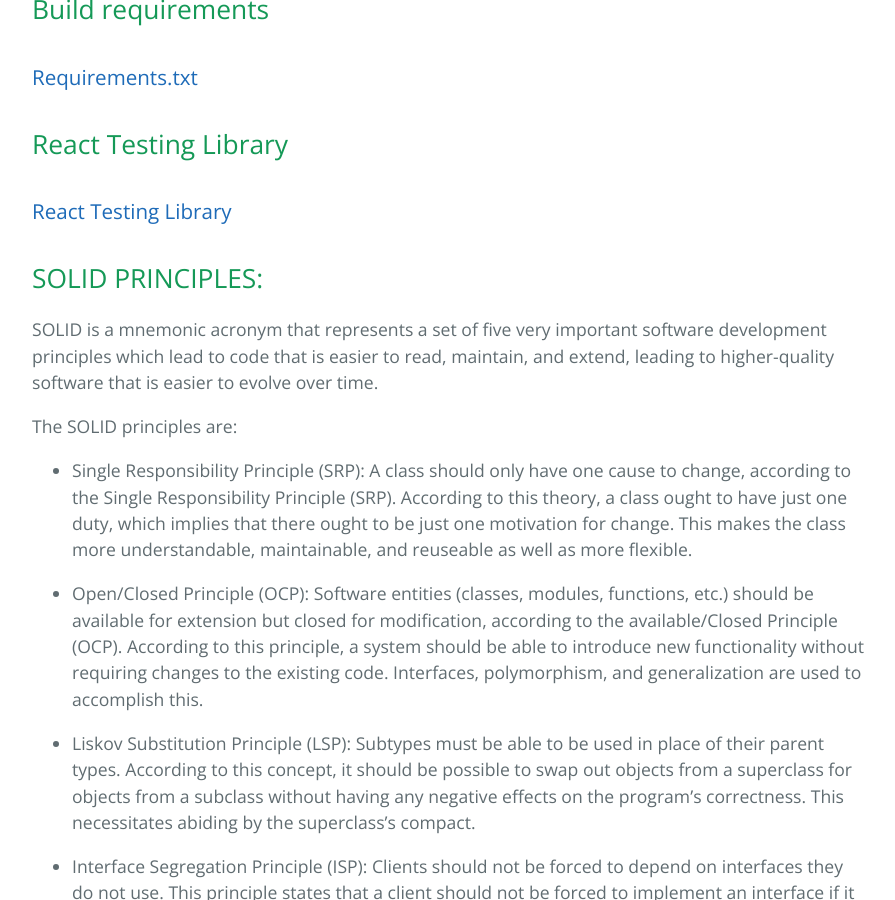
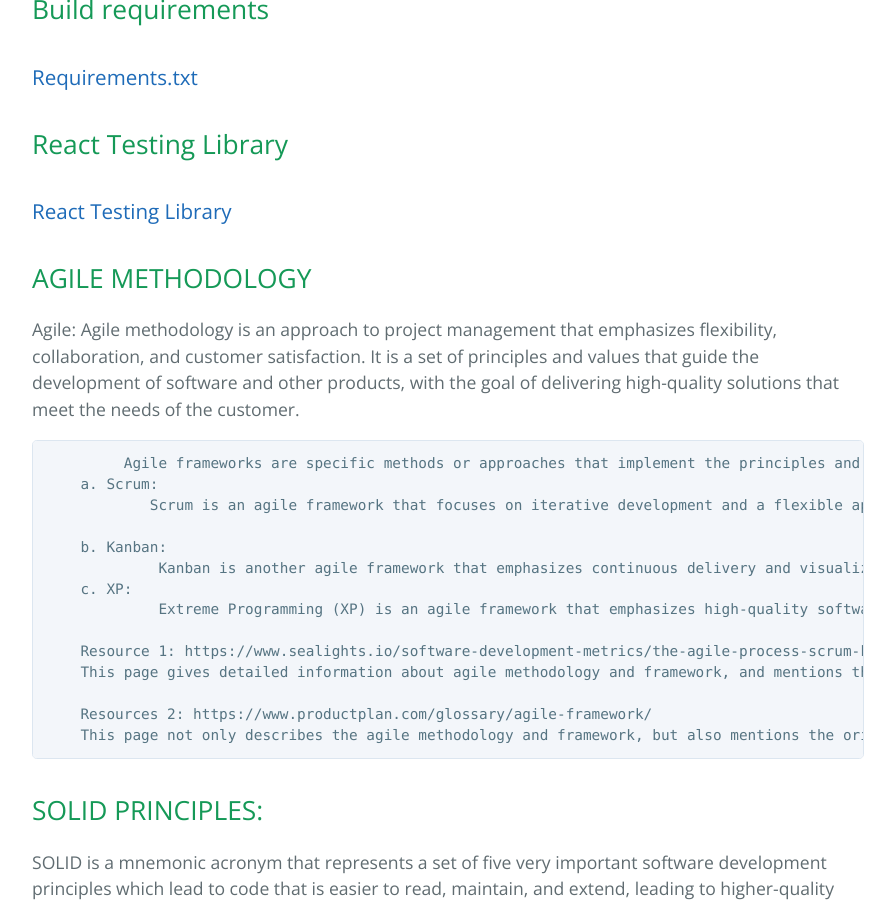
Before and after one commit to learning-software-engineering/learning-software-engineering.github.io, a Jekyll site: the page built from Topics/Development_Process.md, in a window 1280 px wide and 900 px high, scrolled down 713 px. Shown: the whole window, without its empty margins (192-1087 px from the left). Built offline with Jekyll 4.4.1, drawn with Linux system fonts in a browser that asks for light colours; our own code applies the rules of GitHub Pages for plain Markdown files.

Commit message:
Update Development_Process.md

```diff
--- a/Topics/Development_Process.md
+++ b/Topics/Development_Process.md
@@ -13,6 +13,25 @@
 
 ## React Testing Library
 ### [React Testing Library](./Development_Process/React_Testing_Library.md)
+
+## AGILE METHODOLOGY
+Agile:
+             Agile methodology is an approach to project management that emphasizes flexibility, collaboration, and customer satisfaction. It is a                set of principles and values that guide the development of software and other products, with the goal of delivering high-quality                      solutions that meet the needs of the customer.
+
+             Agile frameworks are specific methods or approaches that implement the principles and values of agile methodology in a structured way.                Some popular agile frameworks include Scrum, Kanban, and Extreme Programming (XP)
+        a. Scrum:
+                Scrum is an agile framework that focuses on iterative development and a flexible approach to managing tasks and timelines. It                         involves a series of time-boxed sprints, where a cross-functional team works on a set of tasks that are prioritized by the product                   owner.
+
+        b. Kanban:
+                 Kanban is another agile framework that emphasizes continuous delivery and visualizing work in progress. It involves using a Kanban                    board to track the status of tasks and limit work in progress to improve flow and reduce bottlenecks.
+        c. XP:
+                 Extreme Programming (XP) is an agile framework that emphasizes high-quality software development practices, such as continuous                        testing, frequent releases, and pair programming.
+
+        Resource 1: https://www.sealights.io/software-development-metrics/the-agile-process-scrum-kanban-and-xp/
+        This page gives detailed information about agile methodology and framework, and mentions the benefits of using them. It also provides further         description of the agile frameworks and the steps needed to implement each of the processes.
+
+        Resources 2: https://www.productplan.com/glossary/agile-framework/
+        This page not only describes the agile methodology and framework, but also mentions the origin of each framework and the pros and cons of             using each of them in detail.
 
 ## SOLID PRINCIPLES:
 
```
